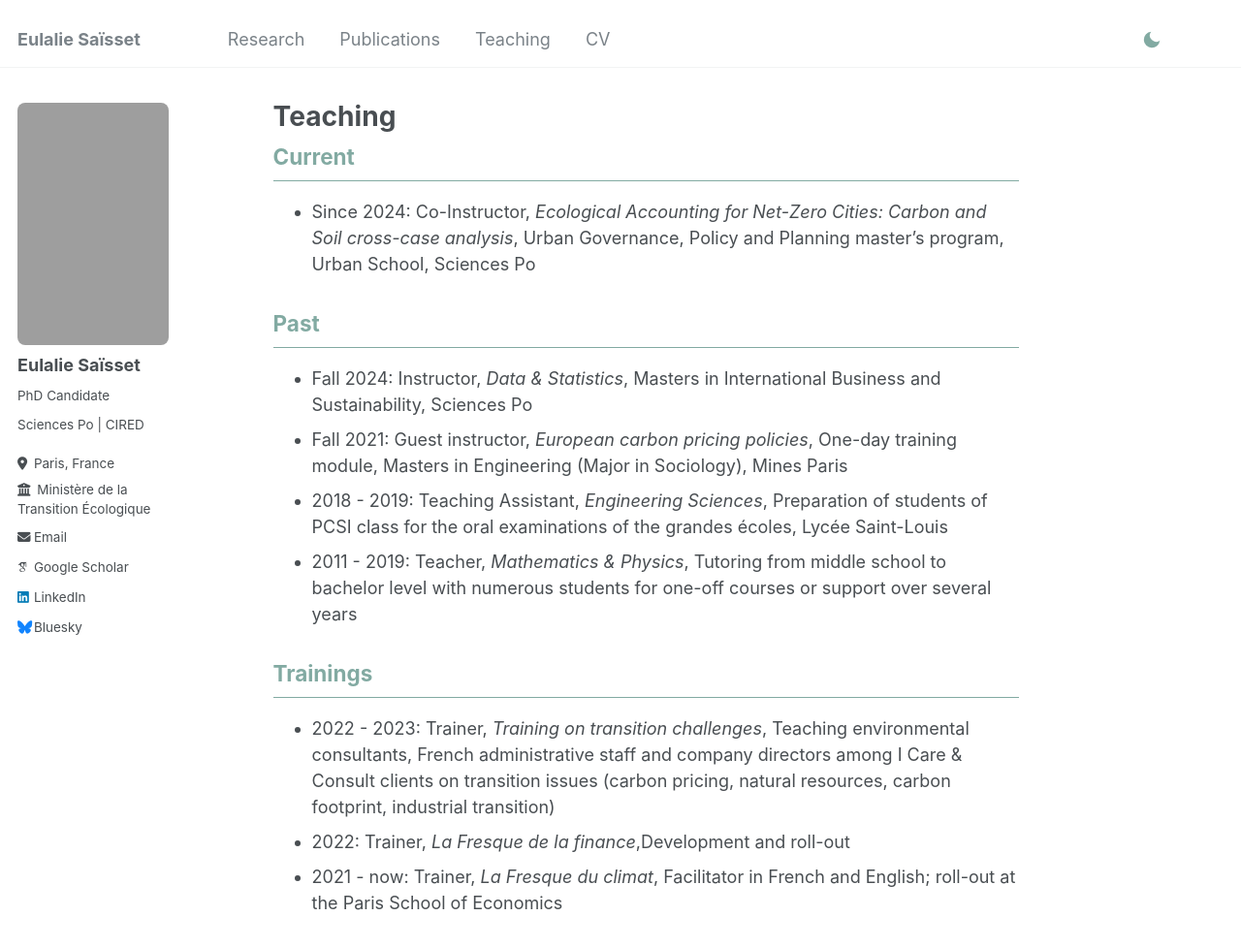
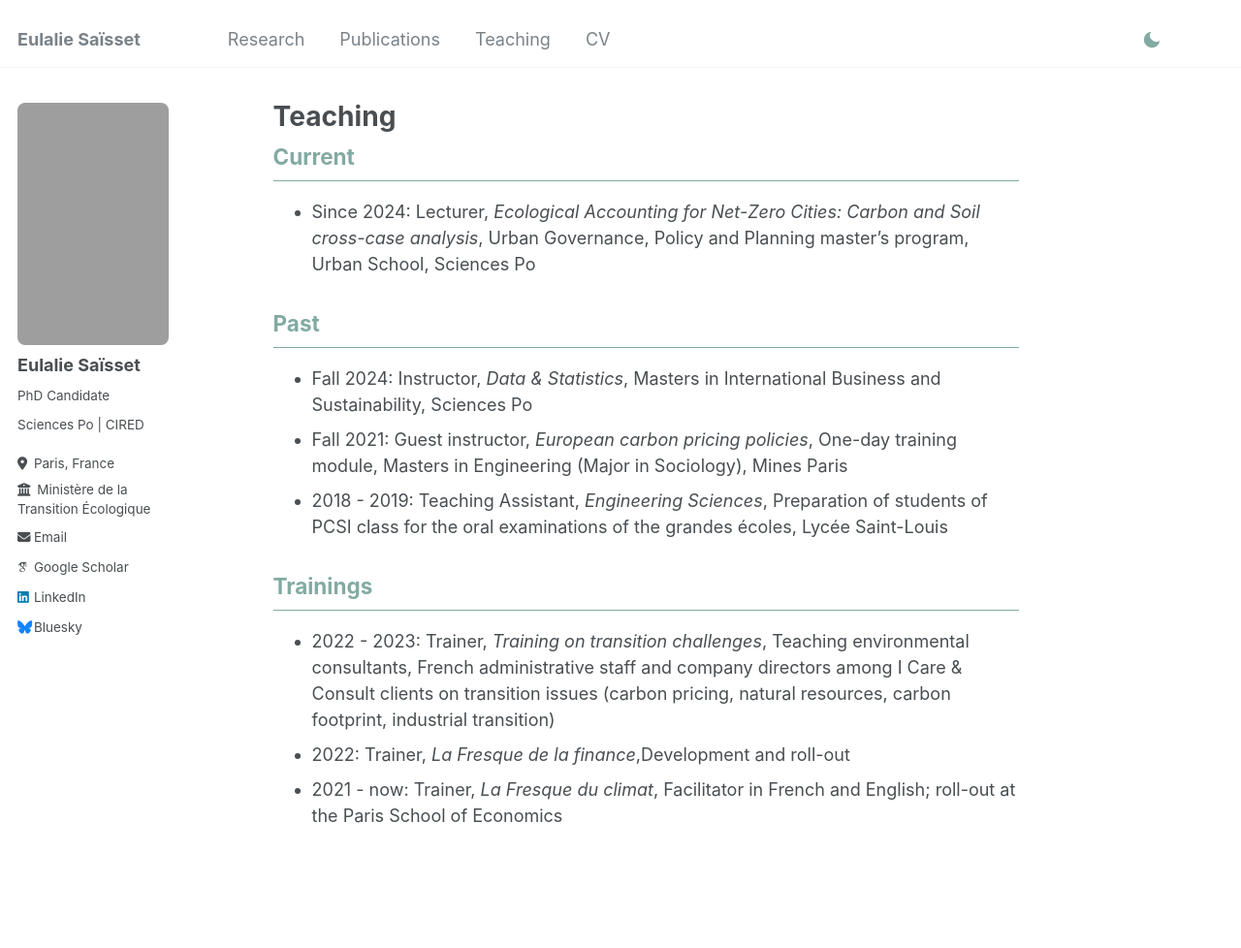
Before and after one commit to eulaliesaisset/eulaliesaisset.github.io, a Jekyll site: the page built from _pages/teaching.md, in a window 1280 px wide and 1152 px high. Shown: the top 978 px of the window at 97% size. Built offline with Jekyll 4.4.1, drawn with Linux system fonts in a browser that asks for light colours; some web fonts are replaced.

Commit message:
Update home, research, teaching pages and CV
Add Cambridge Land Economy visit (Winter 2027), retitle NIMBYism paper with new abstract, fix presentations list spacing, Co-Instructor -> Lecturer, hide tutoring line, update CV PDF.

Co-Authored-By: Claude Sonnet 5.5 <noreply@anthropic.com>

```diff
--- a/_pages/teaching.md
+++ b/_pages/teaching.md
@@ -4,13 +4,13 @@ permalink: /teaching/
 ---
 
 ## Current
-- Since 2024: Co-Instructor, _Ecological Accounting for Net-Zero Cities: Carbon and Soil cross-case analysis_, Urban Governance, Policy and Planning master’s program, Urban School, Sciences Po
+- Since 2024: Lecturer, _Ecological Accounting for Net-Zero Cities: Carbon and Soil cross-case analysis_, Urban Governance, Policy and Planning master’s program, Urban School, Sciences Po
 
 ## Past
 - Fall 2024: Instructor, _Data & Statistics_, Masters in International Business and Sustainability, Sciences Po
 - Fall 2021: Guest instructor, _European carbon pricing policies_, One-day training module, Masters in Engineering (Major in Sociology), Mines Paris
 - 2018 - 2019: Teaching Assistant, _Engineering Sciences_, Preparation of students of PCSI class for the oral examinations of the grandes écoles, Lycée Saint-Louis
-- 2011 - 2019: Teacher, _Mathematics & Physics_, Tutoring from middle school to bachelor level with numerous students for one-off courses or support over several years
+<!-- - 2011 - 2019: Teacher, _Mathematics & Physics_, Tutoring from middle school to bachelor level with numerous students for one-off courses or support over several years -->
 
 ## Trainings
 - 2022 - 2023: Trainer, _Training on transition challenges_, Teaching environmental consultants, French administrative staff and company directors among I Care & Consult clients on transition issues (carbon pricing, natural resources, carbon footprint, industrial transition)
```
Also changed, not shown: _pages/about.md (+1 -1 lines), _pages/research.md (+4 -4 lines), 1 other file.
